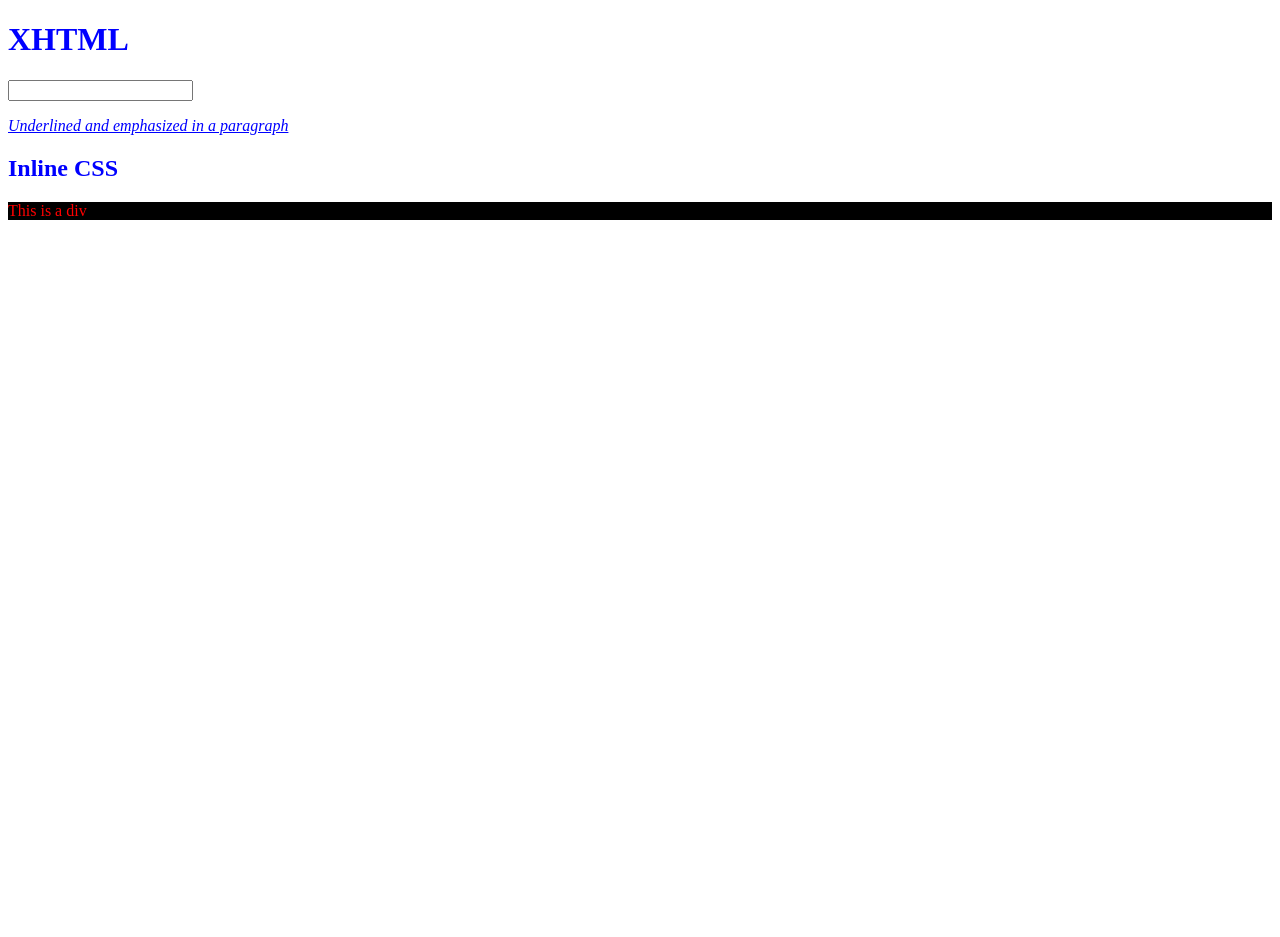
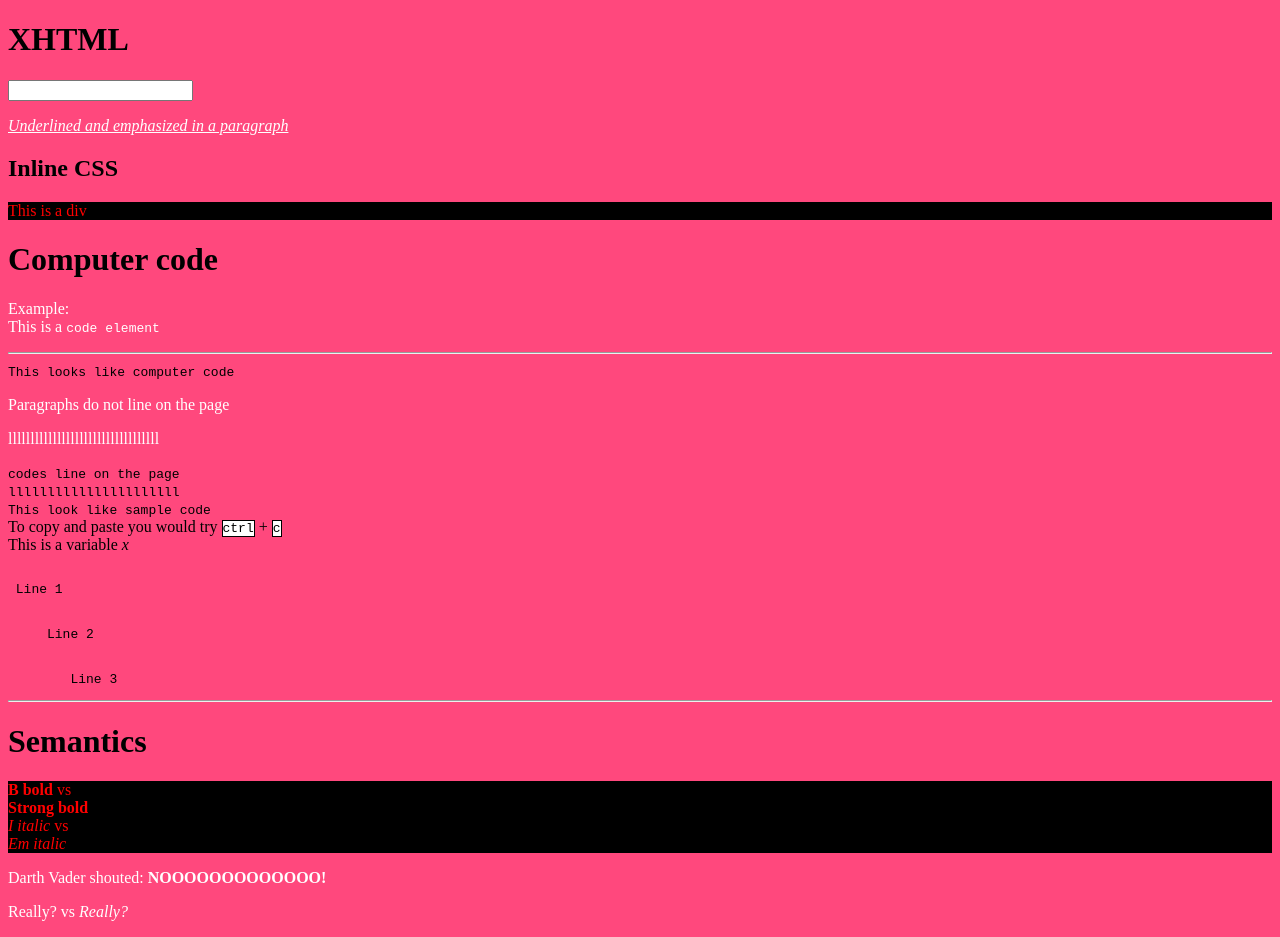
Before and after one commit to VictoriaC1/html-course, a plain HTML site: page file2.html in a window 1280 px wide. Before the commit the page ends 800 px from the top, so only its background shows below. Drawn offline with Linux system fonts and the light colour scheme.

Commit message:
added a file for meta tags, head elements, code formatting etc

```diff
--- a/file2.html
+++ b/file2.html
@@ -1,8 +1,12 @@
 <!DOCTYPE html>
 <html>
 <head>
+	<meta charset="utf-8"> <!--we use this as an extra detail to tell the browser we use different symbols, letters,.. so it can see different languages-->
+	<meta name="view-port" content="width=device-width, initial-scale=1.0">
+	<!--this makes the site responsive-->
+	<meta http-equiv="X-UA-Compatible" content="ie=edge">
 	<title> part #2 </title>
-	<link rel="stylesheet"  href="style.css"/>
+	<link rel="stylesheet" type="text/css" href="style.css">
 </head>
 <body>
 
@@ -21,8 +25,64 @@
  	</em>
  </p>
 <h2> Inline CSS</h2>
-<div  style = "background-color: black; color: red;">
+<div>
   This is a div
 </div>
+
+<!--code formatting-->
+
+<h1>Computer code</h1>
+<p> Example: <br> This is a <code>code element</code></p>
+<hr>
+<code>This looks like computer code</code>
+
+<p>Paragraphs do not line on the page</p>
+<P>llllllllllllllllllllllllllllllllll</P>
+
+<code>codes line on the page</code> <br>
+<code>llllllllllllllllllllll</code>
+<br>
+<samp> This look like sample code</samp>
+<br>
+
+To copy and paste you would try <kbd>ctrl</kbd> + <kbd>c</kbd>
+<br>
+This is a variable <var> x </var>
+<br>
+<!--pre is space sensitive-->
+<pre>
+ Line 1
+
+
+     Line 2
+
+
+        Line 3
+</pre>
+
+<hr>
+
+<!--bold and italic semantics-->
+<h1>Semantics</h1>
+
+<!--differences are important for screen readers, screen readers can't tell b bold is bold or i italic is italic-->
+<div>
+	<b> B bold </b> vs <br>
+	<strong> Strong bold </strong>
+	<br>
+	<i>I italic</i> vs <br>
+	<em> Em italic</em>
+</div>
+<p>
+	Darth Vader shouted: <strong>NOOOOOOOOOOOOO!</strong>
+</p>
+<p>
+	Really? vs <em> Really?</em>
+</p>
+<!--change in context-->
+
+<!--Head elements: * look under the head element at the top*-->
+
+
 </body>
 </html>
--- a/style.css
+++ b/style.css
@@ -1,3 +1,15 @@
 body{
- color: blue;
+	background-color: #FF487D;
 }
+p{
+	color: white;
+}
+
+div{
+	background-color: black;
+	color: red;
+}
+kbd{
+	border: 1px solid black;
+    background-color: white;
+}
```
Also changed, not shown: meta_tags.html (added, +17 -0 lines).
